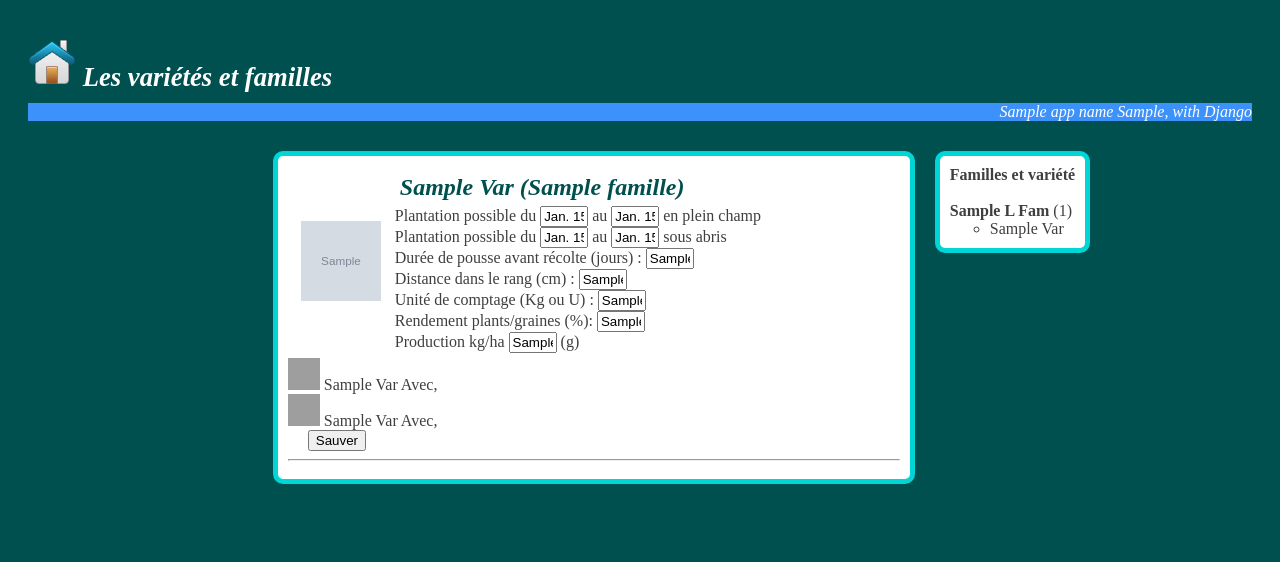
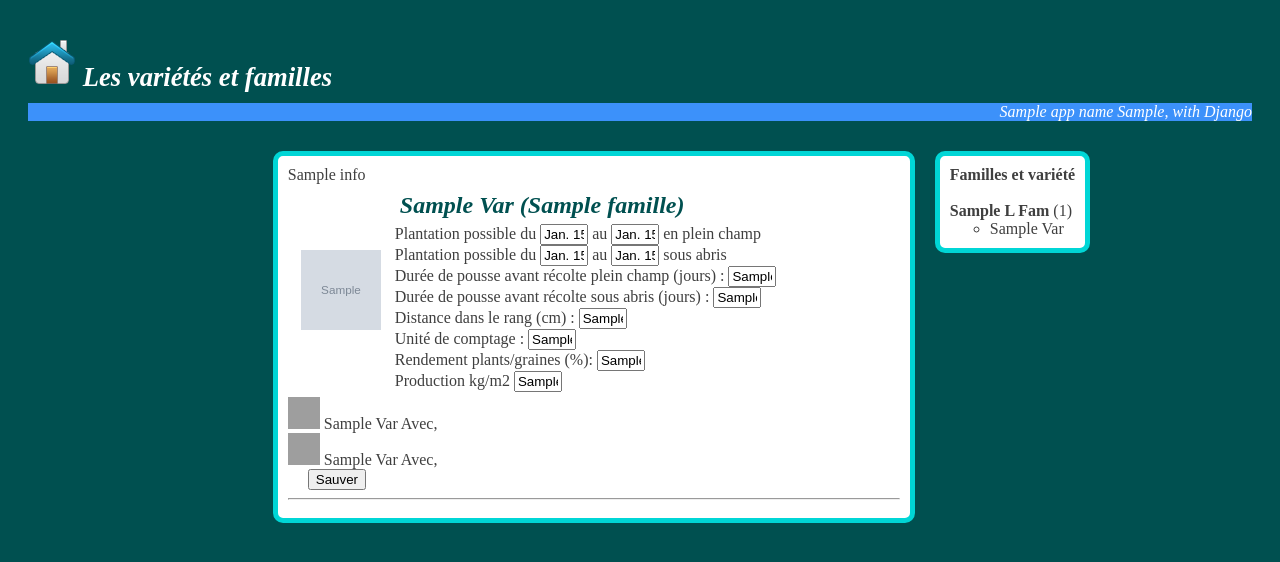
Before and after one commit to vgaz/test3, a Django app: template main/templates/main/tab_varietes.html in a window 1280 px wide. Shown: the top 562 px of the page. Run offline with Django 3.2, Linux system fonts and the light colour scheme; the template is opened without the code that fills it: most values are stand-ins (such as "Sample title", 1, 10 or a date in 2020); grey boxes marked "Sample" are stand-in pictures; parts of the project's set-up code (start-up, migrations or seed data) failed here and were passed over; grey boxes are pictures that could not be loaded.

Commit message:
maj tableau des variétés

```diff
--- a/main/templates/main/tab_varietes.html
+++ b/main/templates/main/tab_varietes.html
@@ -9,6 +9,8 @@
 <form action="" method="POST">
 {% csrf_token %}
 
+{{info}}
+
 {% for var in l_vars %}
 
       <table>
@@ -16,22 +18,21 @@
           {% if var.image %}<td><img style="float:left;width: 80px;height: 80px;margin: 10px" src="{{MEDIA_URL}}{{var.image}}" title="{{var.nom}}" /></td>{% endif %}
           <td><h2>{{var.nom|title}} {% if var.famille %} ({{var.famille.nom}}) {% endif %} </h2>
             Plantation possible du
-            <input style="width:40px" type="text" name="{{var.pk}}_date_min_plantation_pc" value="{{var.date_min_plantation_pc}}" />
+            <input style="width:40px" type="text" name="v_{{var.pk}}_date_min_plantation_pc" value="{{var.date_min_plantation_pc}}" />
             au
-            <input style="width:40px" type="text" name="{{var.pk}}__date_max_plantation_pc" value="{{var.date_min_plantation_pc}}" />
+            <input style="width:40px" type="text" name="v_{{var.pk}}_date_max_plantation_pc" value="{{var.date_min_plantation_pc}}" />
             en plein champ <br />
             Plantation possible du
-            <input style="width:40px" type="text" name="{{var.pk}}_date_min_plantation_sa" value="{{var.date_min_plantation_sa}}" />
+            <input style="width:40px" type="text" name="v_{{var.pk}}_date_min_plantation_sa" value="{{var.date_min_plantation_sa}}" />
             au
-            <input style="width:40px" type="text" name="{{var.pk}}__date_max_plantation_sa" value="{{var.date_min_plantation_sa}}" />
+            <input style="width:40px" type="text" name="v_{{var.pk}}_date_max_plantation_sa" value="{{var.date_max_plantation_sa}}" />
             sous abris<br />
-            Durée de pousse avant récolte (jours) : <input style="width: 40px" type="text" name="{{var.pk}}_duree_avant_recolte_pc_j" value="{{var.duree_avant_recolte_pc_j}}" /> <br/>
-            Distance dans le rang (cm) : <input style="width:40px" type="text" name="{{var.pk}}_intra_rang_cm" value="{{var.intra_rang_cm}}" />
-            <br/>
-            Unité de comptage (Kg ou U) : <input style="width: 40px" type="text" name="{{var.pk}}_nomUniteProd" value="{{var.nomUniteProd}}" /><br/>
-            Rendement plants/graines (%):  <input style="width:40px" type="text" name="{{var.pk}}_rendement_plants_graines_pourcent" value="{{var.rendement_plants_graines_pourcent}}" /> <br/>
-            Production kg/ha <input style="width: 40px" type="text" name="{{var.pk}}_prod_kg_ha" value="{{var.prod_kg_ha}}" />
-            {% if var.unite_prod == 2 %}(u){% else %}(g){% endif %}  <br/>
+            Durée de pousse avant récolte plein champ (jours) : <input style="width: 40px" type="text" name="v_{{var.pk}}_duree_avant_recolte_pc_j" value="{{var.duree_avant_recolte_pc_j}}" /> <br/>
+            Durée de pousse avant récolte sous abris (jours) : <input style="width: 40px" type="text" name="v_{{var.pk}}_duree_avant_recolte_sa_j" value="{{var.duree_avant_recolte_sa_j}}" /> <br/>
+            Distance dans le rang (cm) : <input style="width:40px" type="text" name="v_{{var.pk}}_intra_rang_cm" value="{{var.intra_rang_cm}}" /> <br/>
+            Unité de comptage : <input style="width: 40px" type="text" name="v_{{var.pk}}_nomUniteProd" value="{{var.nomUniteProd}}" /><br/>
+            Rendement plants/graines (%):  <input style="width:40px" type="text" name="v_{{var.pk}}_rendement_plants_graines_pourcent" value="{{var.rendement_plants_graines_pourcent}}" /> <br/>
+            Production kg/m2 <input style="width: 40px" type="text" name="v_{{var.pk}}_prod_kg_par_m2" value="{{var.prod_kg_par_m2}}" /> <br/>
             </td>
           </tr>
           <tr>
```
Also changed, not shown: main/models.py (+11 -5 lines), main/views.py (+24 -3 lines).
